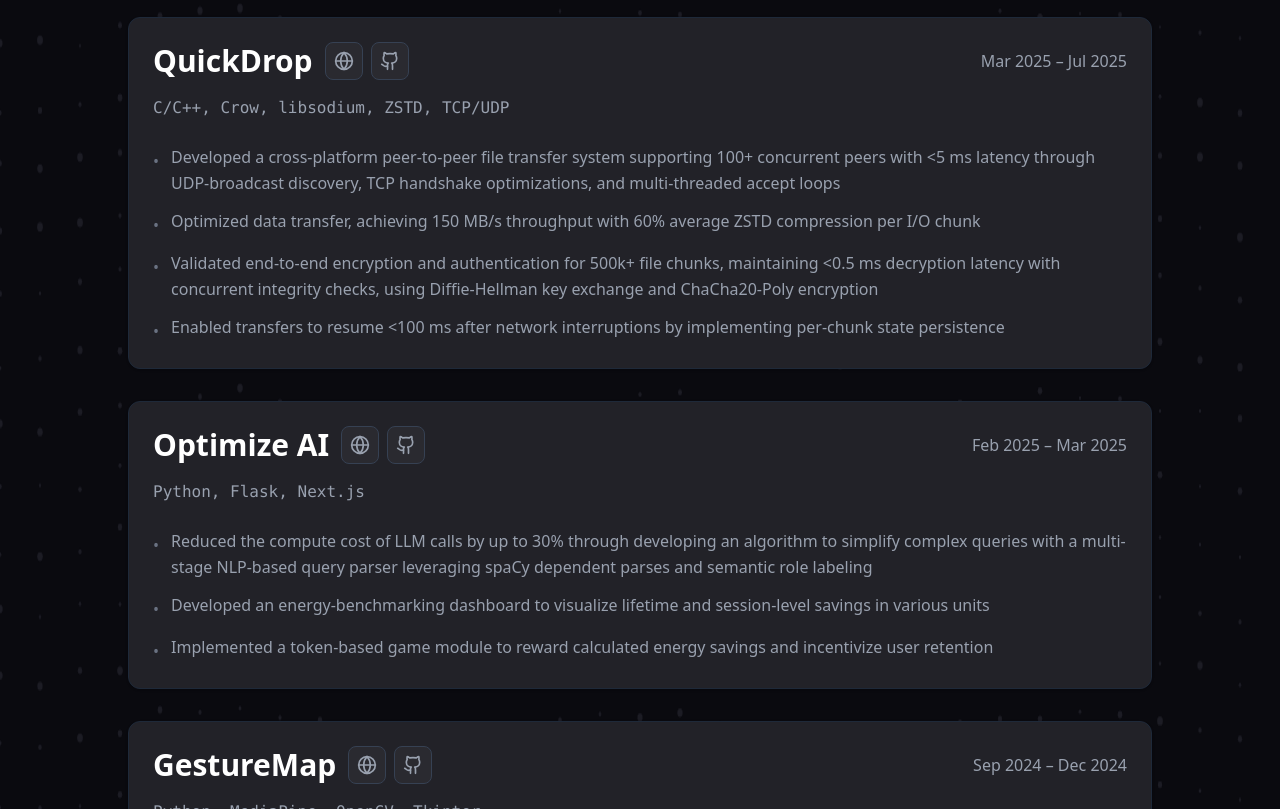
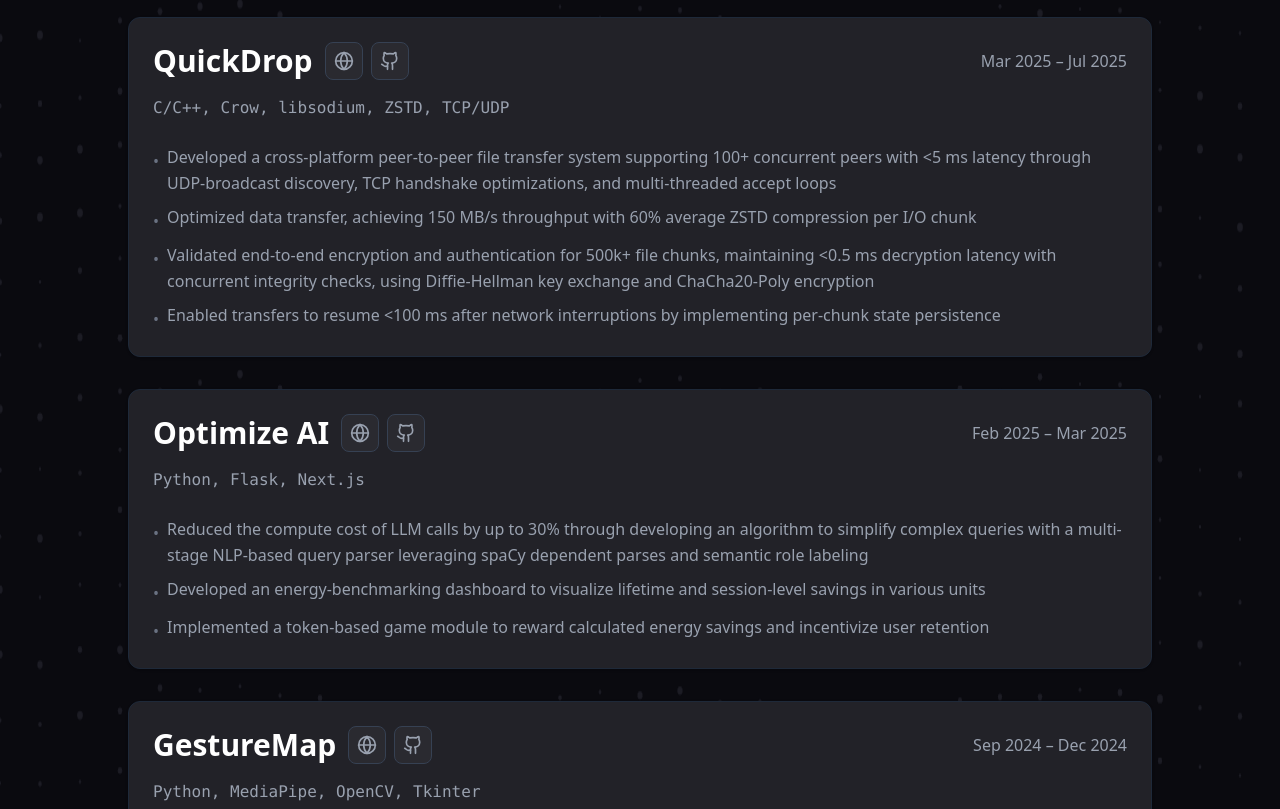
Before and after one commit to Avemur/new_personal_site, a Next.js app: page / in a window 1280 px wide. Shown: the part 2811-3620 px from the top of the page. Built offline with nearby package versions, Linux system fonts and the light colour scheme.

Commit message:
text spacing

```diff
--- a/components/projects.tsx
+++ b/components/projects.tsx
@@ -86,9 +86,9 @@ export function Projects() {
                 <CardDescription className="text-base font-mono text-gray-400">{project.tech}</CardDescription>
               </CardHeader>
               <CardContent>
-                <ul className="space-y-3">
+                <ul className="space-y-2">
                   {project.highlights.map((highlight, i) => (
-                    <li key={i} className="text-base text-gray-400 leading-relaxed flex gap-3">
+                    <li key={i} className="text-base text-gray-400 leading-relaxed flex gap-2">
                       <span className="text-gray-500 mt-1 flex-shrink-0">•</span>
                       <span>{highlight}</span>
                     </li>
```
